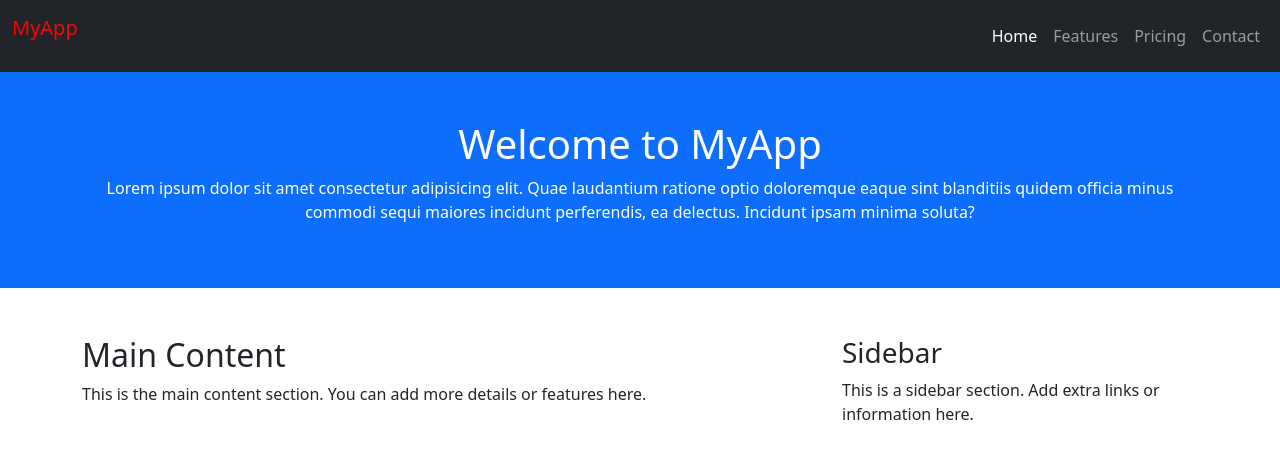
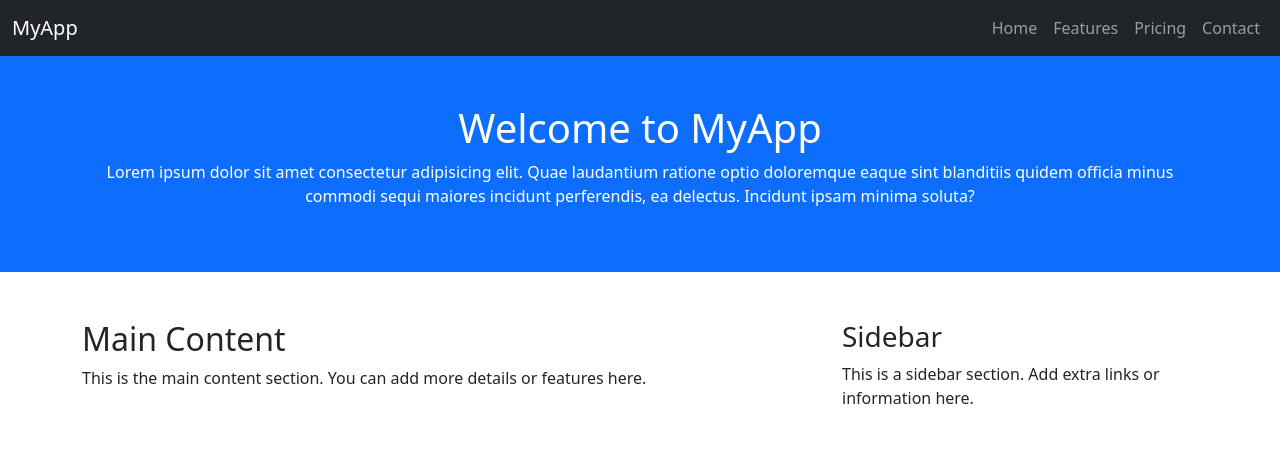
Before and after one commit to FaFa987/vite-react, a React (Vite) app: page / in a window 1280 px wide. Shown: the top 458 px of the page. Built offline with nearby package versions, Linux system fonts and the light colour scheme.

Commit message:
{renderNavLinks()}

```diff
--- a/src/App.jsx
+++ b/src/App.jsx
@@ -1,15 +1,14 @@
-import Header from "./Header";
-import Content from "./Content";
+import Content from "./content";
+import DynamicNavbar from "./DynamicNavbar.jsx";
+import Header from "./Header.jsx";
 import Navbar from "./Navbar";
 
 export const App = () => {
-
   return (
     <>
-    <Navbar />
-    <Header />
-    <Content />
+      <DynamicNavbar />
+      <Header />
+      <Content />
     </>
   );
-
 };
--- a/src/DynamicNavbar.jsx
+++ b/src/DynamicNavbar.jsx
@@ -1,11 +1,27 @@
-import React from 'react';
+import React from "react";
 
-const naveLinks = [
-  { id: 1 , name: "Home" , href: "#"},
+const navLinks = [
+  { id: 1, name: "Home", href: "#" },
   { id: 2, name: "Features", href: "#" },
   { id: 3, name: "Pricing", href: "#" },
   { id: 4, name: "Contact", href: "#" },
 ];
+
+//Function to render navigation links
+const renderNavLinks = () => {
+  const liElements = navLinks.map((link) => {
+    const liElement = (
+      <li className="nav-item" key={link.id}>
+        <a className="nav-link" href={link.href}>
+          {link.name}
+        </a>
+      </li>
+    );
+    return liElement;
+  });
+
+  return liElements;
+};
 
 const DynamicNavbar = () => {
   return (
@@ -27,8 +43,16 @@
         </button>
         <div className="collapse navbar-collapse" id="navbarNav">
           <ul className="navbar-nav ms-auto">
+            {/* {renderNavLinks()} */}
 
-              ??? DynamicNavbar
+            {navLinks.map((link) => (
+             <li className="nav-item" key={link.id}>
+                <a className="nav-link" href={link.href}>
+                  {link.name}
+                </a>
+              </li>
+            ))
+            }
 
           </ul>
         </div>
```
Lines whose indentation alone changed are shown as unchanged.
